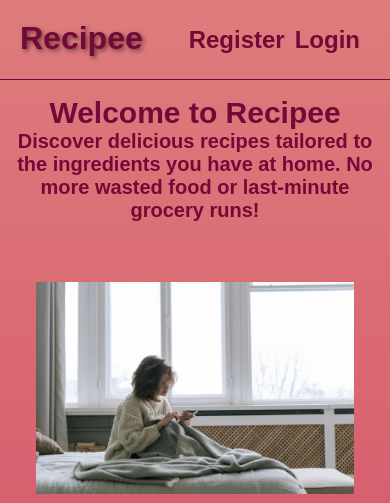
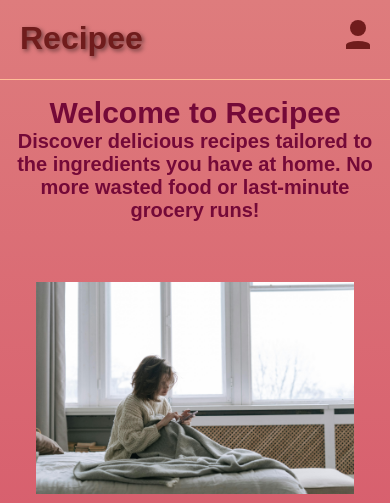
Before and after one commit to JashiRey/Recipee, a PHP site: page / in a window 390 px wide. Shown: the top 503 px of the page. Run offline with PHP 8.4, Linux system fonts and the light colour scheme.

Commit message:
dropdown menu
le puse un dropdown menu con settings (que pos aun no hay), y pos links al home y al login

```diff
--- a/index.html
+++ b/index.html
@@ -2,44 +2,68 @@
 <!DOCTYPE html>
 <html lang="en">
   <head>
-    <meta charset="UTF-8">
-    <meta name="viewport" content="width=device-width, initial-scale=1.0">
-    <link rel="stylesheet" href="/styles/styles.css">
+    <meta charset="UTF-8" />
+    <meta name="viewport" content="width=device-width, initial-scale=1.0" />
+    <link rel="stylesheet" href="/styles/styles.css" />
     <title>Recipee</title>
   </head>
   <body>
     <div class="container-title-login">
       <h1 class="title">Recipee</h1>
-        <div class="login">
-            <a href="register.html"><h2>Register</h2></a>
-            <a href="login.html"><h2>Login</h2></a>
+      <div class="settings">
+        <a class="dropbtn">
+          <h1 class="user-container">
+            <div class="head"></div>
+            <div class="ubody"></div>
+          </h1>
+        </a>
+        <div class="settings-content">
+          <a href="login.html">Log in</a>
+          <a href="settings">settings(wip)</a>
+          <a href="index.html">home</a>
+        </div>
       </div>
     </div>
     <div class="landing-content">
       <section class="intro">
         <h2>Welcome to Recipee</h2>
-            <p>Discover delicious recipes tailored to the ingredients you have at home. No more wasted food or last-minute grocery runs!</p>
+        <p>
+          Discover delicious recipes tailored to the ingredients you have at
+          home. No more wasted food or last-minute grocery runs!
+        </p>
       </section>
       <section class="features">
         <div class="feature">
-                <img src="images/easy-to-use.jpg" alt="Easy to use">
+          <img src="images/easy-to-use.jpg" alt="Easy to use" />
           <h3>Easy to Use</h3>
-                <p>Simply enter the ingredients you have, and we'll provide you with a variety of recipes to choose from.</p>
+          <p>
+            Simply enter the ingredients you have, and we'll provide you with a
+            variety of recipes to choose from.
+          </p>
         </div>
         <div class="feature">
-                <img src="images/variety.jpg" alt="Variety of Recipes">
+          <img src="images/variety.jpg" alt="Variety of Recipes" />
           <h3>Variety of Recipes</h3>
-                <p>From appetizers to desserts, find recipes for every occasion and taste.</p>
+          <p>
+            From appetizers to desserts, find recipes for every occasion and
+            taste.
+          </p>
         </div>
         <div class="feature">
-                <img src="images/save-money.jpg" alt="Save Money">
+          <img src="images/save-money.jpg" alt="Save Money" />
           <h3>Save Money</h3>
-                <p>Use what you have and reduce food waste, saving you money and helping the environment.</p>
+          <p>
+            Use what you have and reduce food waste, saving you money and
+            helping the environment.
+          </p>
         </div>
       </section>
       <section class="call-to-action">
         <h2>Join Recipee Today!</h2>
-            <p>Sign up now and start creating delicious meals with the ingredients you already have.</p>
+        <p>
+          Sign up now and start creating delicious meals with the ingredients
+          you already have.
+        </p>
         <a href="register.html" class="cta-button">Get Started</a>
       </section>
     </div>
--- a/styles/styles.css
+++ b/styles/styles.css
@@ -5,8 +5,8 @@
   box-sizing: border-box;
 }
 body {
-    font-family: 'Arial', sans-serif;
-    background: linear-gradient(#DE7C7D 60%,#CC2B52) no-repeat;
+  font-family: "Arial", sans-serif;
+  background: linear-gradient(#de7c7d 60%, #cc2b52) no-repeat;
   color: #333;
   width: 100%;
   height: 100vh;
@@ -15,38 +15,78 @@ body {
 .container-title-login {
   height: 5em;
   display: flex;
+  justify-content: space-between;
   padding: 20px;
-    border-bottom: 1px solid #740938;
+  border-bottom: 1px solid #ffbe98;
 }
 
 .title {
   font-size: 2em;
   font-weight: bold;
-    color: #740938;
+  color: #701c1c;
   text-shadow: 2px 2px 4px rgba(0, 0, 0, 0.5);
 }
 
-.login {
-    display: flex;
-    justify-content: flex-end;
-    align-items: center;
-    width: 100%;
-    padding: 10px;
-    gap: 10px;
+.settings-content {
+  display: none;
+  position: absolute;
+  right: 0;
+  background-color: #f1f1f1;
+  box-shadow: 0px 8px 16px 0px rgba(0, 0, 0, 0.5);
+  min-width: 4rem;
+  height: auto;
 }
 
-.login a {
-    color: #740938;
-    text-decoration: none;
-
+.settings-content a {
+  color: #000;
+  width: 100%;
+  height: 33%;
+  padding: 2rem;
+  display: flex;
+  justify-content: center;
+  align-items: center;
 }
 
-.login a:hover {
-    color: #AF1740;
-    transition: color 0.3s;
+.settings:hover .settings-content {
+  margin-top: 0.5rem;
+  display: block;
 }
 
+.settings:hover .dropbtn h1 {
+  color: #af1740;
+}
 
+.settings-content a:hover {
+  background-color: #cc2b52;
+  color: #ddd;
+  box-shadow: 0px 5px 5px #af1740;
+}
+.user-container {
+  display: flex;
+  flex-direction: column;
+  align-items: center;
+  justify-content: center;
+  gap: 5px;
+}
+.head {
+  height: 1rem;
+  width: 1rem;
+  background-color: #701c1c;
+  border-radius: 100%;
+}
+.ubody {
+  width: 1.5rem;
+  height: 0.5rem;
+  border-radius: 50% 50% 0 0;
+  background-color: #701c1c;
+}
+.user-container:hover .head {
+  background-color: #cc2b52;
+}
+
+.user-container:hover .ubody {
+  background-color: #cc2b52;
+}
 
 .landing-content {
   padding: 4%;
@@ -95,13 +135,13 @@ body {
   margin-top: 20px;
 }
 .cta-button:hover {
-    background-color: #CC2B52;
+  background-color: #cc2b52;
 }
 
 @media screen and (max-width: 600px) {
-    body{
+  body {
     height: 100%;
-        background: linear-gradient(#DE7C7D,#CC2B52) no-repeat;
+    background: linear-gradient(#de7c7d, #cc2b52) no-repeat;
   }
 
   .features {
@@ -115,7 +155,7 @@ body {
     margin: 10px;
   }
 
-    .intro{
+  .intro {
     font-size: 20px;
   }
 
```
Also changed, not shown: login.html (added, +11 -0 lines). Lines whose indentation alone changed are shown as unchanged.
